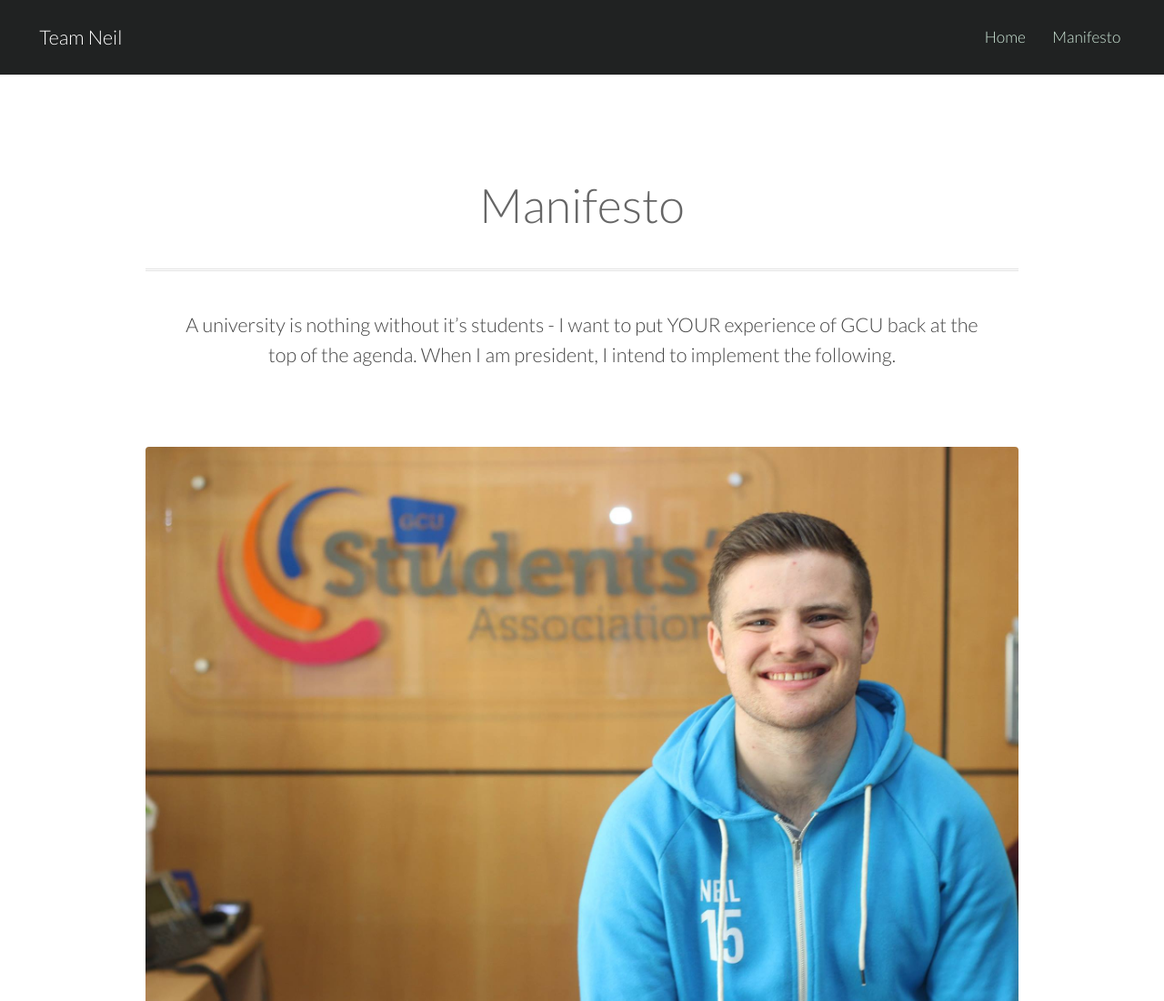
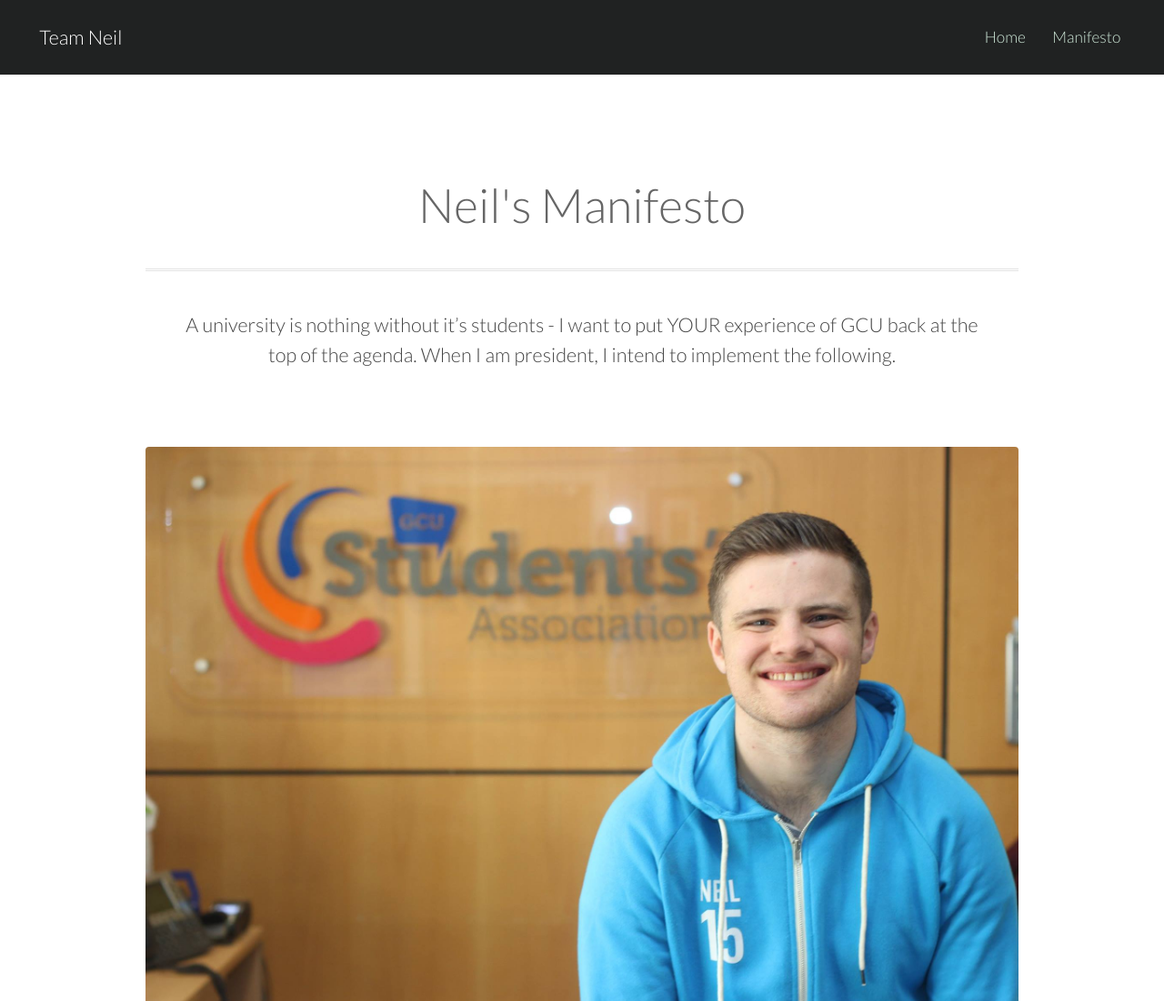
Before and after one commit to TeamNeil/teamneil.github.io, a plain HTML site: page manifesto.html in a window 1280 px wide. Shown: the top 1100 px of the page at 91% size. Drawn offline with Linux system fonts and the light colour scheme.

Commit message:
Update manifesto.html

```diff
--- a/manifesto.html
+++ b/manifesto.html
@@ -31,7 +31,7 @@
 				<nav id="nav">
 					<ul>
 						<li><a href="index.html">Home</a></li>
-						<li><a href="generic.html">Manifesto</a></li>
+						<li><a href="manifesto.html">Manifesto</a></li>
 					</ul>
 				</nav>
 			</header>
@@ -41,7 +41,7 @@
 				<div class="container">
 
 					<header class="major">
-						<h2>Manifesto</h2>
+						<h2>Neil's Manifesto</h2>
 						<p>A university is nothing without it’s students - I want to put YOUR experience of GCU back at the top of the agenda. When I am president, I intend to implement the following.</p>
 					</header>
 
```
